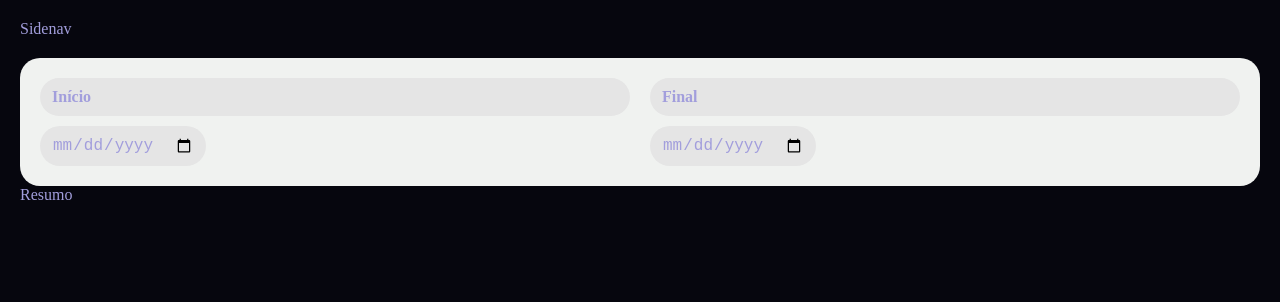
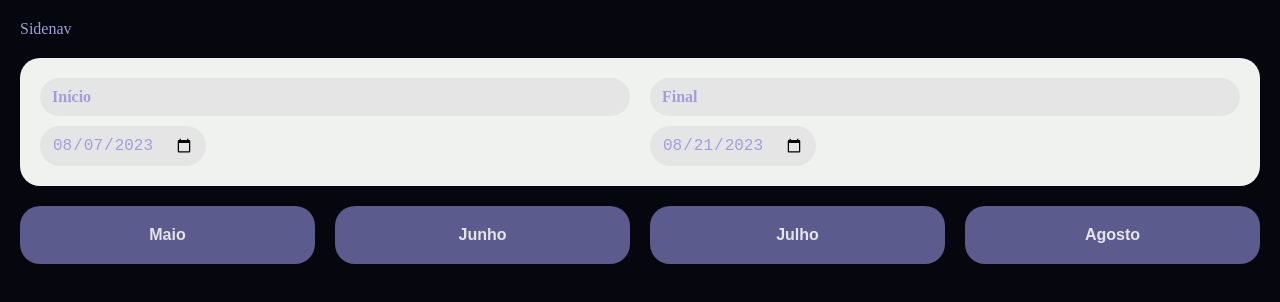
Before and after one commit to carlosbarbosaach/fintech, a React (Vite) app: page / in a window 1280 px wide. Shown: the top 302 px of the page. Built offline with nearby package versions, Linux system fonts and the light colour scheme; no server answers; the HTML template or start-up script is replaced by a standard one.

Commit message:
created month button and its functions

```diff
--- a/src/Components/DateRange.tsx
+++ b/src/Components/DateRange.tsx
@@ -1,9 +1,8 @@
-import React, { useState } from 'react'
 import DateInput from './DateInput'
+import { useData } from '../Context/DataContext'
 
 const DateRange = () => {
-  const [inicio, setInicio] = useState('');
-  const [final, setFinal] = useState('');
+  const { inicio, final, setInicio, setFinal } = useData();
 
   return (
     <form className='box flex' onSubmit={(event) => event.preventDefault()}>
@@ -11,12 +10,10 @@
         label="Início"
         value={inicio}
         onChange={({ target }) => setInicio(target.value)} />
-      {inicio}
       <DateInput
         label="Final"
         value={final}
         onChange={({ target }) => setFinal(target.value)} />
-      {final}
     </form>
   )
 }
--- a/src/Components/Header.tsx
+++ b/src/Components/Header.tsx
@@ -1,11 +1,15 @@
 import React from 'react'
 import DateRange from './DateRange'
+import Meses from './Meses'
 
 const Header = () => {
   return (
-    <div>
-      <DateRange />
-    </div>
+    <header className='mb'>
+      <div className='mb'>
+        <DateRange />
+      </div>
+      <Meses />
+    </header>
   )
 }
 
--- /dev/null
+++ b/src/Components/MesButton.tsx
@@ -0,0 +1,47 @@
+import React from "react";
+import { useData } from "../Context/DataContext";
+
+const style: React.CSSProperties = {
+  padding: "var(--gap-normal) var(--gap-small)",
+  backgroundColor: "var(--color-3)",
+  border: "none",
+  borderRadius: "var(--gap-normal)",
+  color: "var(--color-6)",
+  fontWeight: "600",
+  textTransform: "capitalize",
+};
+
+function nomeMes(n: number) {
+  const date = new Date();
+  date.setMonth(date.getMonth() + n);
+  return new Intl.DateTimeFormat("pt-BR", { month: "long" }).format(date);
+}
+
+function formatDate(date: Date) {
+  const dd = String(date.getDate()).padStart(2, "0");
+  const mm = String(date.getMonth() + 1).padStart(2, "0");
+  const yyyy = date.getFullYear();
+  return `${yyyy}-${mm}-${dd}`;
+}
+
+const MesButton = ({ n }: { n: number }) => {
+  const { setInicio, setFinal } = useData();
+
+  function setMes(n: number) {
+    const date = new Date();
+    date.setMonth(date.getMonth() + n);
+
+    const firstDay = new Date(date.getFullYear(), date.getMonth(), 1);
+    const lastDay = new Date(date.getFullYear(), date.getMonth() + 1, 0);
+    setInicio(formatDate(firstDay));
+    setFinal(formatDate(lastDay));
+  }
+
+  return (
+    <button style={style} onClick={() => setMes(n)}>
+      {nomeMes(n)}
+    </button>
+  );
+};
+
+export default MesButton;
--- /dev/null
+++ b/src/Components/Meses.tsx
@@ -0,0 +1,14 @@
+import MesButton from './MesButton'
+
+const Meses = () => {
+  return (
+    <div className='flex'>
+      <MesButton n={-3} />
+      <MesButton n={-2} />
+      <MesButton n={-1} />
+      <MesButton n={0} />
+    </div>
+  )
+}
+
+export default Meses
--- a/src/Context/DataContext.tsx
+++ b/src/Context/DataContext.tsx
@@ -1,10 +1,14 @@
-import React, { useEffect } from "react";
+import React, { useEffect, useState } from "react";
 import useFetch from "../Hooks/useFetch";
 
 type IDataContext = {
   data: IVenda[] | null;
   loading: boolean;
   error: string | null;
+  inicio: string;
+  final: string;
+  setInicio: React.Dispatch<React.SetStateAction<string>>;
+  setFinal: React.Dispatch<React.SetStateAction<string>>;
 }
 
 type IVenda = {
@@ -25,8 +29,21 @@
   return context;
 }
 
+function getDate(n: number) {
+  const date = new Date();
+  date.setDate(date.getDate() - n);
+  const dd = String(date.getDate()).padStart(2, "0");
+  const mm = String(date.getMonth() + 1).padStart(2, "0");
+  const yyyy = date.getFullYear();
+  return `${yyyy}-${mm}-${dd}`;
+}
+
 export const DataContextProvider = ({ children }: React.PropsWithChildren) => {
-  const { data, loading, error } = useFetch<IVenda[]>('https://data.origamid.dev/vendas/');
+  const [inicio, setInicio] = useState(getDate(14));
+  const [final, setFinal] = useState(getDate(0));
 
-  return <DataContext.Provider value={{ data, loading, error }}>{children}</DataContext.Provider>
+  const { data, loading, error } = useFetch<IVenda[]>
+    (`https://data.origamid.dev/vendas/?inicio=${inicio}&final=${final}`,);
+
+  return <DataContext.Provider value={{ data, loading, error, inicio, final, setInicio, setFinal }}>{children}</DataContext.Provider>
 }
--- a/src/Pages/Resumo.tsx
+++ b/src/Pages/Resumo.tsx
@@ -1,14 +1,44 @@
-import React from 'react'
 import { useData } from '../Context/DataContext';
 
 const Resumo = () => {
   const { data } = useData();
+  console.log(data)
 
-  console.log(data)
+  if (data === null)
+    return null;
   return (
-    <div>
-      Resumo
-    </div>
+    <section>
+      <div className='resumo flex mb'>
+        <div className='box'>
+          <h2>Vendas</h2>
+          <span>
+            {data
+              .filter((i) => i.status !== "falha")
+              .reduce((acc, item) => acc + item.preco, 0)
+              .toLocaleString('pt-BR', { style: "currency", currency: "BRL" })}
+          </span>
+        </div>
+        <div className='box'>
+          <h2>Recebidos</h2>
+          <span>
+            {data
+              .filter((i) => i.status === "pago")
+              .reduce((acc, item) => acc + item.preco, 0)
+              .toLocaleString('pt-BR', { style: "currency", currency: "BRL" })}
+          </span>
+        </div>
+        <div className='box'>
+          <h2>Processando</h2>
+          <span>
+            {data
+              .filter((i) => i.status === "processando")
+              .reduce((acc, item) => acc + item.preco, 0)
+              .toLocaleString('pt-BR', { style: "currency", currency: "BRL" })}
+          </span>
+        </div>
+      </div>
+      <div className='box'>Gráficos</div>
+    </section>
   )
 }
 
--- a/src/Style.css
+++ b/src/Style.css
@@ -79,3 +79,14 @@
   padding: var(--gap-normal);
   gap: var(--gap-normal);
 }
+
+.resumo {
+  font-size: 1.5rem;
+  font-weight: 600;
+}
+
+.resumo h2 {
+  font-size: 1.5rem;
+  margin-bottom: var(--gap-normal);
+  color: var(--color-4);
+}
```
